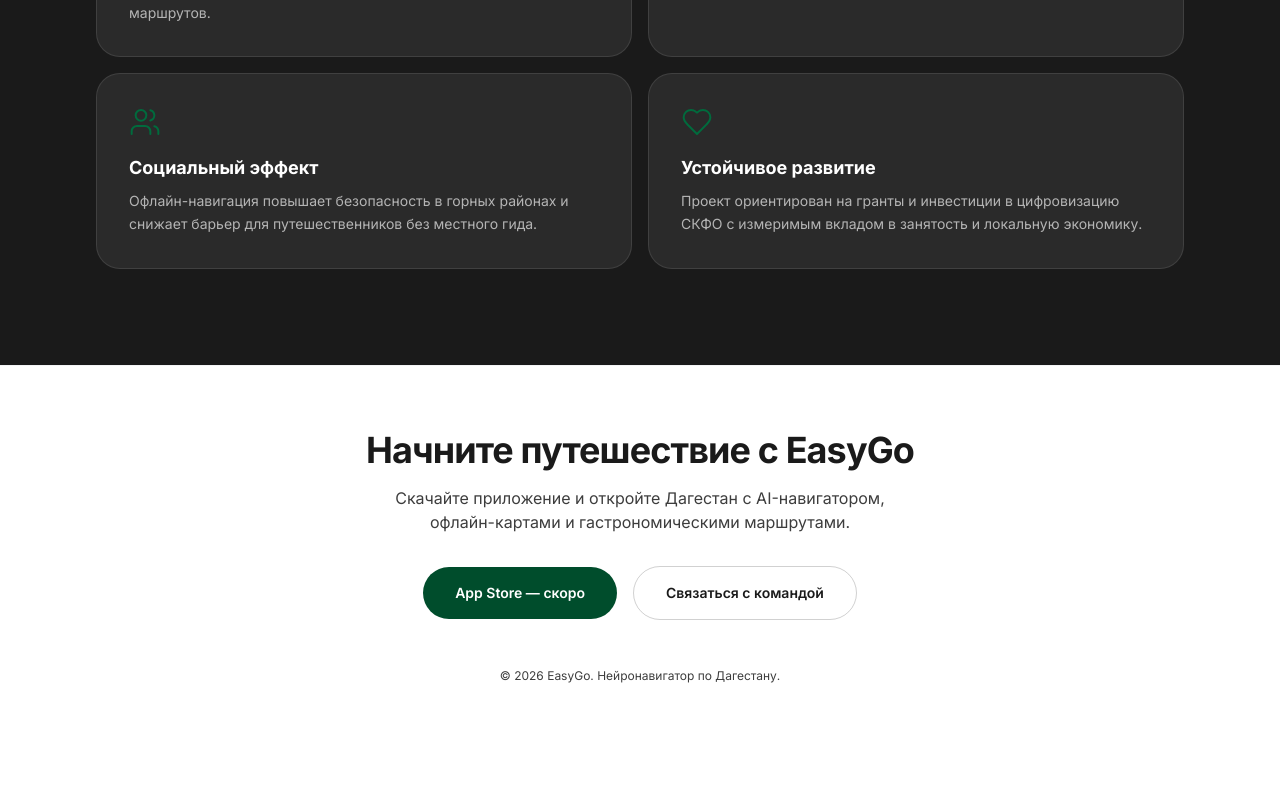
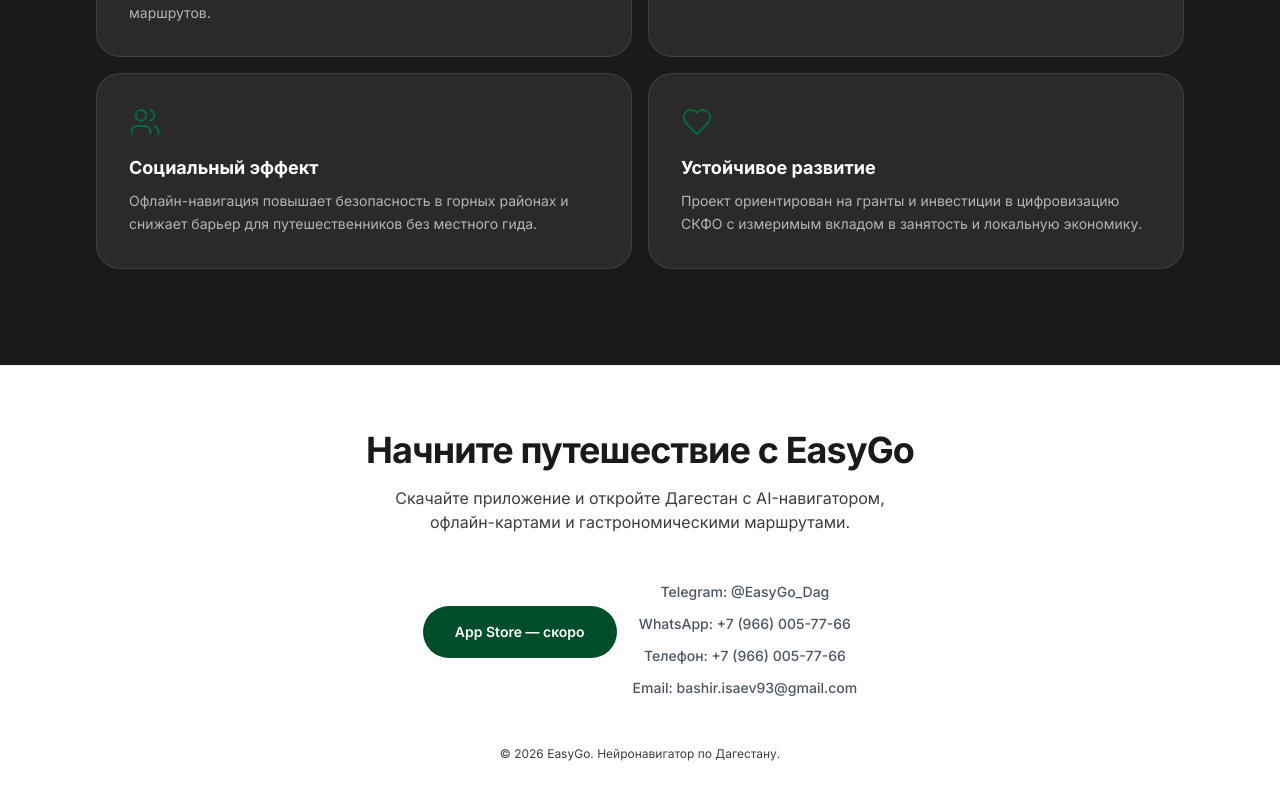
Before and after one commit to BrunoIsaev/EasyGo, a Next.js app: page / in a window 1280 px wide. Shown: the part 8019-8819 px from the top of the page. Before the commit the page ends 8767 px from the top, so only its background shows below. Built offline with nearby package versions, Linux system fonts and the light colour scheme.

Commit message:
Добавил блок контактов в футер

```diff
--- a/src/components/Footer.tsx
+++ b/src/components/Footer.tsx
@@ -21,12 +21,13 @@ export function Footer() {
           >
             App Store — скоро
           </Link>
-          <Link
-            href="#"
-            className="rounded-pill border border-charcoal/20 px-8 py-4 text-sm font-semibold transition-colors hover:border-emerald hover:text-emerald"
-          >
-            Связаться с командой
-          </Link>
+          <div className="flex flex-col items-center gap-3 text-sm text-gray-600 mt-4">
+  <a href="https://t.me/EasyGo_Dag" target="_blank" className="hover:text-emerald-600 font-medium">Telegram: @EasyGo_Dag</a>
+  <a href="https://wa.me/79660057766" target="_blank" className="hover:text-emerald-600 font-medium">WhatsApp: +7 (966) 005-77-66</a>
+  <a href="tel:+79660057766" className="hover:text-emerald-600 font-medium">Телефон: +7 (966) 005-77-66</a>
+  <a href="mailto:bashir.isaev93@gmail.com" className="hover:text-emerald-600 font-medium">Email: bashir.isaev93@gmail.com</a>
+</div>
+
         </div>
 
         <p className="mt-12 text-xs text-charcoal-muted">
```
